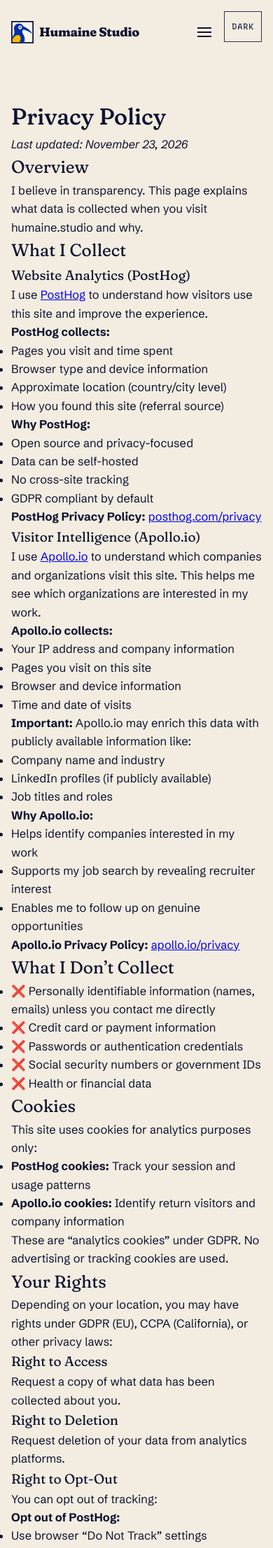
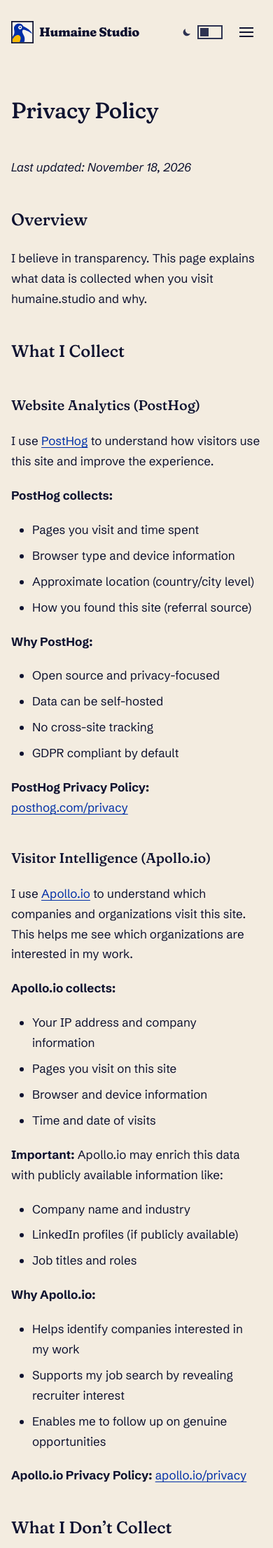
Before and after one commit to miqcie/Humaine-studio, a Jekyll site: the page built from privacy.md, in a window 390 px wide. Shown: the top 2212 px of the page at 70% size. Built offline with Jekyll 4.4.1, drawn with Linux system fonts in a browser that asks for light colours.

Commit message:
Fix: accessible mobile menu, theme switch, styled privacy page (#66)
- Mobile menu is a real button with aria-expanded; closed-menu links leave
  the tab order (visibility: hidden); Escape and link taps close it.
- The DARK text button becomes a role=switch toggle (moon + square track)
  that sits in the header row instead of position: fixed over body text.
- New page layout gives /privacy/ the post title and body styles; its
  Last updated date is a front-matter value, not the build time.

Co-authored-by: Claude Opus 5.5 <noreply@anthropic.com>

```diff
--- a/_includes/header.html
+++ b/_includes/header.html
@@ -2,14 +2,13 @@
     <nav class="nav">
         <a href="{{ '/' | relative_url }}" class="nav-logo hs-lockup"><img src="{{ '/assets/images/humaine-curlew.svg' | relative_url }}" alt="" width="32" height="32">{{ site.title }}</a>
 
-        <!-- Hamburger menu button (mobile only) -->
-        <input type="checkbox" id="nav-toggle" class="nav-toggle">
-        <label for="nav-toggle" class="nav-toggle-label">
+        <!-- Hamburger menu button (mobile only); main.js toggles aria-expanded -->
+        <button type="button" class="nav-toggle-label" aria-expanded="false" aria-controls="nav-menu" aria-label="Menu">
             <span></span>
-        </label>
+        </button>
 
         <!-- Navigation menu -->
-        <div class="nav-menu">
+        <div class="nav-menu" id="nav-menu">
             <div class="nav-links">
                 <a href="{{ '/#philosophy' | relative_url }}" class="nav-link">Philosophy</a>
                 <a href="{{ '/#research' | relative_url }}" class="nav-link">Research</a>
@@ -19,9 +18,10 @@
             </div>
         </div>
 
-        <!-- Dark mode toggle -->
-        <button class="theme-toggle" aria-label="Toggle dark mode">
-            <span class="theme-toggle-icon">Dark</span>
+        <!-- Dark mode switch; main.js sets aria-checked -->
+        <button type="button" class="theme-toggle" role="switch" aria-checked="false" aria-label="Dark mode">
+            <svg class="theme-toggle-moon" viewBox="0 0 16 16" width="14" height="14" aria-hidden="true" focusable="false"><path d="M13.5 10.2A6 6 0 0 1 5.8 2.5a6 6 0 1 0 7.7 7.7z"/></svg>
+            <span class="theme-toggle-track"><span class="theme-toggle-thumb"></span></span>
         </button>
     </nav>
 </header>
--- /dev/null
+++ b/_layouts/page.html
@@ -0,0 +1,13 @@
+---
+layout: default
+---
+<!-- Standalone Markdown pages (privacy): same title and body styles as posts, without date or tags -->
+<article class="post">
+    <header class="post-header">
+        <h1 class="post-title">{{ page.title | escape }}</h1>
+    </header>
+
+    <div class="post-content">
+        {{ content }}
+    </div>
+</article>
--- a/assets/css/humaine-site.css
+++ b/assets/css/humaine-site.css
@@ -14,8 +14,6 @@
 .nav-logo.hs-lockup img { width: 32px; height: auto; }
 .nav-link { font: 500 15px/1.5 var(--font-sans); color: var(--ink); }
 .nav-link:hover { color: var(--ink); text-decoration: underline; text-decoration-thickness: max(1px, 0.0625em); text-underline-offset: 0.18em; }
-.theme-toggle { font: 500 12px/1 var(--font-mono); letter-spacing: 0.06em; text-transform: uppercase; color: var(--ink-soft); border-color: var(--ink-soft); }
-.theme-toggle:hover { color: var(--ink); border-color: var(--ink); }
 
 /* Type: Fraunces for headings (the self-hosted file has SOFT 100 baked in), Recursive for code */
 h1, h2, h3, h4, .post-title, .section-title { font-family: var(--font-serif); }
--- a/assets/css/main.css
+++ b/assets/css/main.css
@@ -76,27 +76,58 @@ body {
     color: var(--text-dark);
 }
 
-/* Theme toggle button */
+/* Theme switch: square track (the system has no radius); the thumb slides right
+   and the track fills Klein when dark mode is on, so state is not color alone. */
 .theme-toggle {
-    background: none;
-    border: 1px solid var(--border-color);
-    border-radius: 0;
-    padding: 8px 12px;
-    cursor: pointer;
-    font-size: 14px;
-    color: var(--text-light);
-    transition: all 0.2s ease;
     margin-left: auto;
-    min-width: 44px;
     min-height: 44px;
+    padding: 0 4px;
     display: flex;
     align-items: center;
-    justify-content: center;
+    gap: 8px;
+    background: none;
+    border: 0;
+    border-radius: 0;
+    color: var(--ink-soft);
+    cursor: pointer;
 }
 
 .theme-toggle:hover {
-    color: var(--text-dark);
-    border-color: var(--text-light);
+    color: var(--ink);
+}
+
+.theme-toggle-moon {
+    flex: none;
+    fill: currentColor;
+}
+
+.theme-toggle-track {
+    position: relative;
+    box-sizing: border-box;
+    width: 36px;
+    height: 20px;
+    border: 2px solid currentColor;
+    transition: background-color 0.15s ease, border-color 0.15s ease;
+}
+
+.theme-toggle-thumb {
+    position: absolute;
+    top: 2px;
+    left: 2px;
+    width: 12px;
+    height: 12px;
+    background: currentColor;
+    transition: transform 0.15s ease;
+}
+
+.theme-toggle[aria-checked="true"] .theme-toggle-track {
+    background: var(--klein);
+    border-color: var(--klein);
+}
+
+.theme-toggle[aria-checked="true"] .theme-toggle-thumb {
+    background: var(--surface);
+    transform: translateX(16px);
 }
 
 .theme-toggle:focus-visible {
@@ -402,14 +433,14 @@ body {
 }
 
 /* Hamburger menu styles */
-.nav-toggle {
-    display: none;
-}
-
 .nav-toggle-label {
     position: relative;
     height: 44px;
     width: 44px;
+    padding: 0;
+    background: none;
+    border: 0;
+    border-radius: 0;
     cursor: pointer;
     display: none;
     align-items: center;
@@ -444,17 +475,17 @@ body {
     top: -6px;
 }
 
-/* Hamburger animation when checked */
-.nav-toggle:checked + .nav-toggle-label span {
+/* Hamburger turns into an X while the menu is open */
+.nav-toggle-label[aria-expanded="true"] span {
     background: transparent;
 }
 
-.nav-toggle:checked + .nav-toggle-label span::before {
+.nav-toggle-label[aria-expanded="true"] span::before {
     transform: rotate(45deg);
     top: 0;
 }
 
-.nav-toggle:checked + .nav-toggle-label span::after {
+.nav-toggle-label[aria-expanded="true"] span::after {
     transform: rotate(-45deg);
     top: 0;
 }
@@ -474,24 +505,17 @@ body {
         position: relative;
         justify-content: space-between;
         align-items: center;
+        gap: 8px;
+    }
+
+    /* Header row on phones: logo, then theme switch, then menu button */
+    .theme-toggle {
+        order: 1;
     }
 
     .nav-toggle-label {
         display: flex;
-        order: 1;
-        margin-right: 60px; /* Space for theme toggle */
-    }
-
-    .theme-toggle {
-        position: fixed;
-        top: 16px;
-        right: 16px;
-        transform: none;
-        margin-left: 0;
-        min-width: 44px;
-        min-height: 44px;
-        padding: 10px;
-        z-index: 1001;
+        order: 2;
     }
 
     .nav-menu {
@@ -503,12 +527,16 @@ body {
         border-top: 1px solid var(--border-color);
         transform: scale(1, 0);
         transform-origin: top;
-        transition: transform 0.3s ease;
+        /* visibility keeps closed-menu links out of the tab order; it flips after the close animation */
+        visibility: hidden;
+        transition: transform 0.3s ease, visibility 0s linear 0.3s;
         z-index: 1000;
     }
 
-    .nav-toggle:checked ~ .nav-menu {
+    .nav-menu.is-open {
         transform: scale(1, 1);
+        visibility: visible;
+        transition-delay: 0s;
     }
 
     .nav-links {
@@ -650,13 +678,6 @@ body {
     scrollbar-width: none;
     /* Fade the cut-off edge so the row reads as scrollable */
     mask-image: linear-gradient(to right, #000 calc(100% - 2rem), transparent);
-}
-
-/* The theme toggle is fixed top-right below 768px; keep the sticky bar clear of it */
-@media (max-width: 768px) {
-    .showcase-bar {
-        padding-inline-end: 3.5rem;
-    }
 }
 
 .showcase-filter label,
--- a/assets/js/main.js
+++ b/assets/js/main.js
@@ -30,7 +30,6 @@ class ThemeManager {
 
     setupToggle() {
         this.themeToggle = document.querySelector('.theme-toggle');
-        this.themeIcon = document.querySelector('.theme-toggle-icon');
 
         if (this.themeToggle) {
             this.updateToggleIcon();
@@ -56,10 +55,8 @@ class ThemeManager {
     }
 
     updateToggleIcon() {
-        if (this.themeIcon) {
-            this.themeIcon.textContent = this.currentTheme === 'dark' ? 'Light' : 'Dark';
-            this.themeToggle.setAttribute('aria-label',
-                `Switch to ${this.currentTheme === 'dark' ? 'light' : 'dark'} mode`);
+        if (this.themeToggle) {
+            this.themeToggle.setAttribute('aria-checked', String(this.currentTheme === 'dark'));
         }
     }
 
@@ -77,6 +74,24 @@ class ThemeManager {
 
 // Initialize theme manager
 const themeManager = new ThemeManager();
+
+// Mobile menu: a real button, so keyboard and screen-reader users can open it
+(() => {
+    const button = document.querySelector('.nav-toggle-label');
+    const menu = document.getElementById('nav-menu');
+    if (!button || !menu) return;
+    const isOpen = () => button.getAttribute('aria-expanded') === 'true';
+    const setOpen = (open) => {
+        button.setAttribute('aria-expanded', String(open));
+        menu.classList.toggle('is-open', open);
+    };
+    button.addEventListener('click', () => setOpen(!isOpen()));
+    // Nav links are mostly same-page anchors, so close the menu after a tap
+    menu.addEventListener('click', (e) => { if (e.target.closest('a')) setOpen(false); });
+    document.addEventListener('keydown', (e) => {
+        if (e.key === 'Escape' && isOpen()) { setOpen(false); button.focus(); }
+    });
+})();
 
 // Smooth scrolling for navigation links
 document.addEventListener('DOMContentLoaded', function() {
--- a/privacy.md
+++ b/privacy.md
@@ -1,12 +1,12 @@
 ---
-layout: default
+layout: page
 title: Privacy Policy
 permalink: /privacy/
+# Set by hand when the policy text changes (site.time changed on every deploy)
+last_updated: 2026-11-18
 ---
 
-# Privacy Policy
-
-*Last updated: {{ site.time | date: "%B %d, %Y" }}*
+*Last updated: {{ page.last_updated | date: "%B %d, %Y" }}*
 
 ## Overview
 
```
